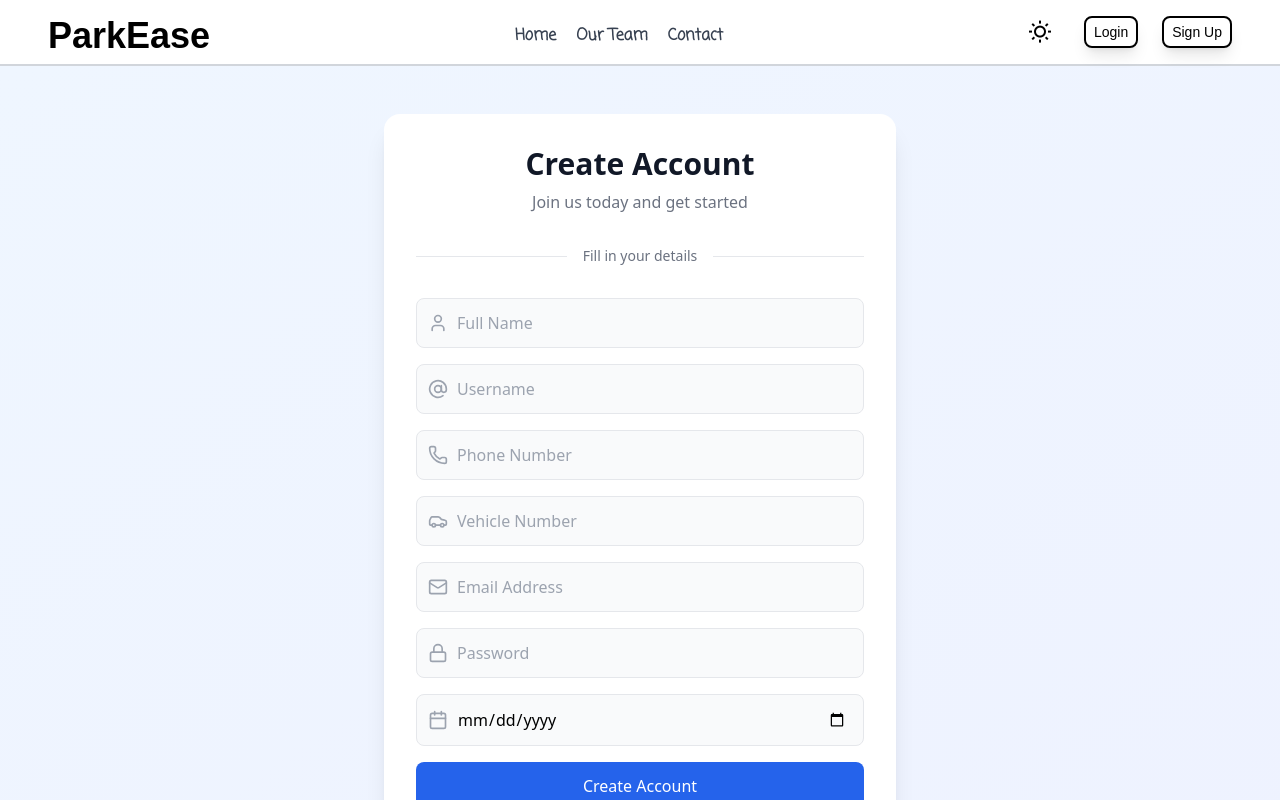
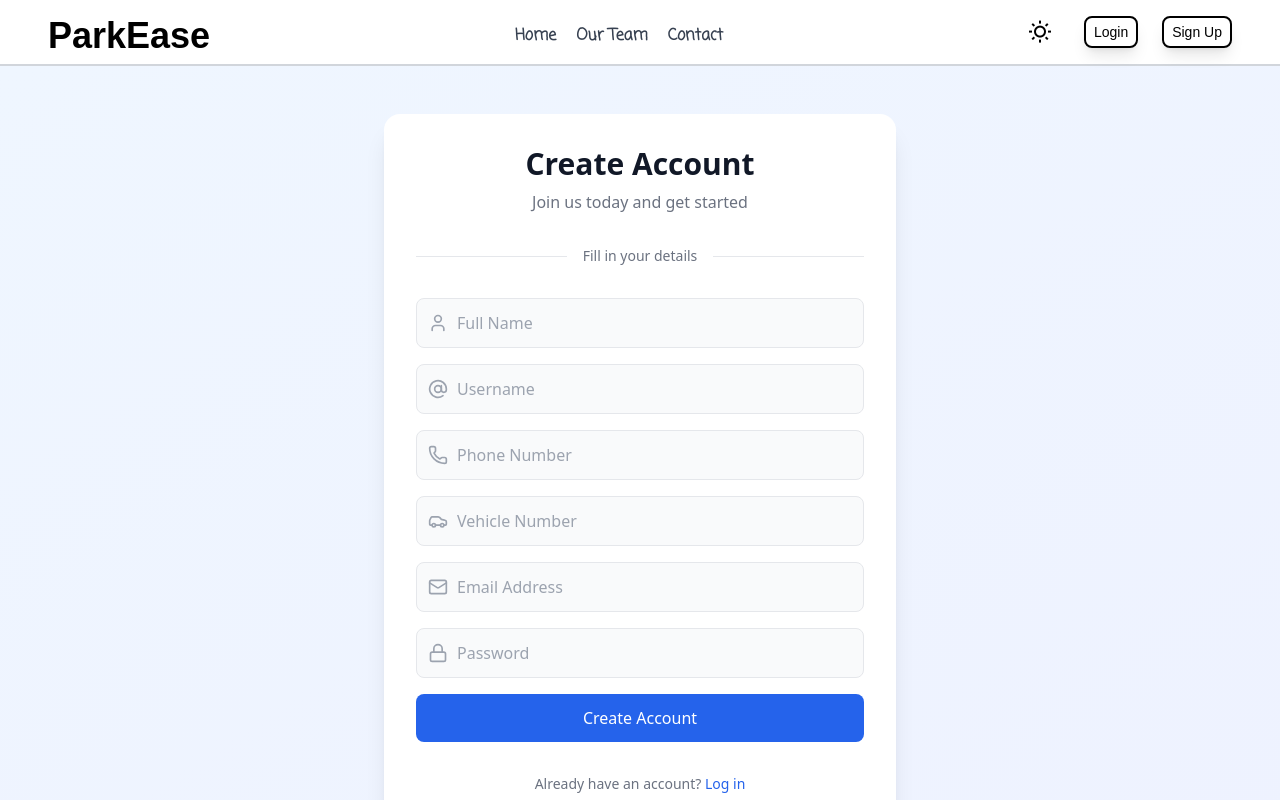
Before and after one commit to Division17/Smart-Parking-System, a React (Vite) app in the folder frontend/: page /auth/signup in a window 1280 px wide. Shown: the top 800 px of the page. Built offline with nearby package versions, Linux system fonts and the light colour scheme; a web font is replaced by a local one.

Commit message:
fix: signup page

```diff
--- a/frontend/src/components/Pages/SignUP/SignUpForm.jsx
+++ b/frontend/src/components/Pages/SignUP/SignUpForm.jsx
@@ -104,18 +104,6 @@ export function SignUpForm() {
         />
       </div>
 
-      <div className="relative flex items-center">
-        <Calendar className="absolute left-3 w-5 h-5 text-gray-400" />
-        <input
-          className="pl-10 w-full px-4 py-3 appearance-none bg-gray-50 border border-gray-200 rounded-lg focus:ring-2 focus:ring-blue-500 focus:border-transparent outline-none transition-all"
-          type="date"
-          name="dateOfBirth"
-          value={formData.dateOfBirth}
-          onChange={handleChange}
-          required
-        />
-      </div>
-
       <button type="submit"
         className="w-full bg-blue-600 text-white py-3 px-4 rounded-lg hover:bg-blue-700 transition-colors duration-200 font-medium focus:ring-2 focus:ring-blue-500 focus:ring-offset-2">
         Create Account
```
